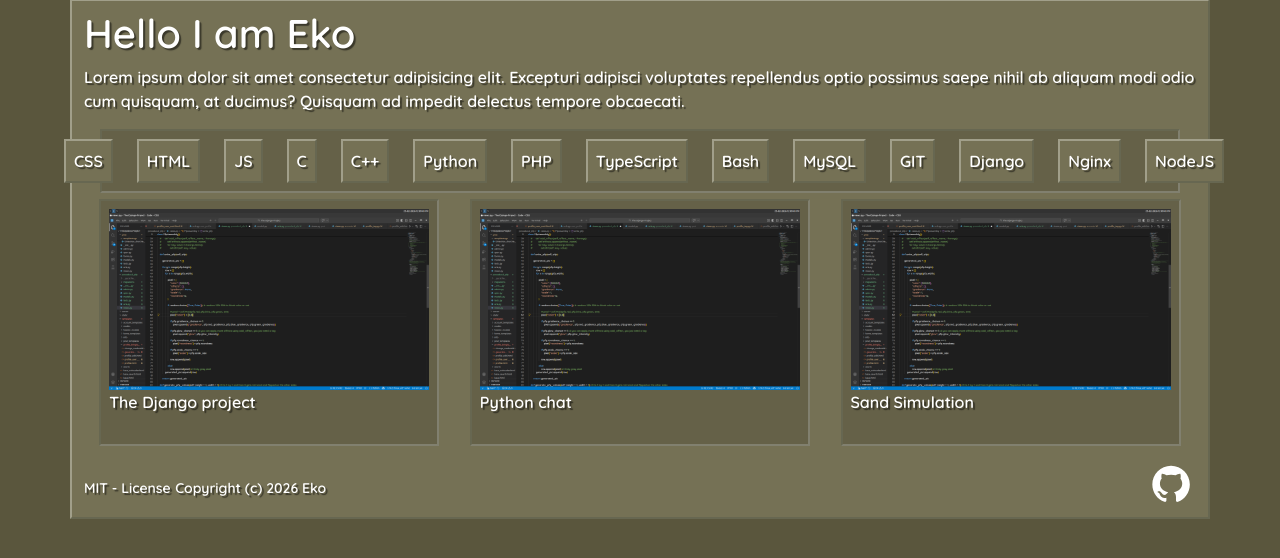
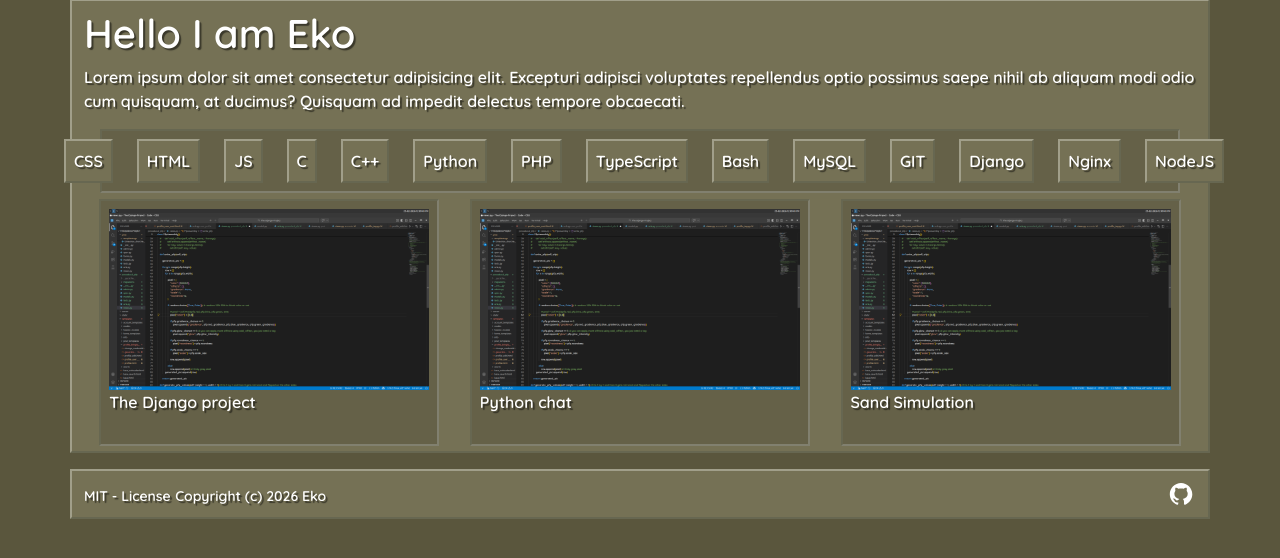
Before and after one commit to zekaekop/Portfolio, a Django app: page / in a window 1280 px wide. Shown: the part 103-661 px from the top of the page. Run offline with Django 5.2, Linux system fonts and the light colour scheme; data comes from the database, SQL or seed files in the repository; some libraries are stand-ins or nearby versions.

Commit message:
separated the footer and make it be included with its own html file

```diff
--- /dev/null
+++ b/templates/footer.html
@@ -0,0 +1,16 @@
+{% load static %}
+
+<div class="container box mt-3">
+    <footer>
+        <div class="d-flex justify-content-between">
+
+            <div class="mt-1 text-white">
+                <small>MIT - License</small>
+                <small>Copyright (c) 2026 Eko</small>
+            </div>
+
+            <!-- Add a different logo or something -->
+            <img class="ms-auto" style="max-width: 30px;" src="{% static '/img/brands/GitHub_Invertocat_White_Clearspace.svg'%}" alt="Github Icon">
+        </div>
+    </footer>
+</div>
--- a/templates/home/home.html
+++ b/templates/home/home.html
@@ -56,19 +56,8 @@
         </div>
     {% endif %}
 
+</div>
 
+{% include 'footer.html' %}
 
-    <footer class="mt-3">
-        <div class="d-flex justify-content-between">
-
-            <div class="mt-3">
-                <small>MIT - License</small>
-                <small>Copyright (c) 2026 Eko</small>
-            </div>
-
-            <img class="ms-auto" style="max-width: 50px;" src="{% static '/img/brands/GitHub_Invertocat_White_Clearspace.svg'%}" alt="Github Icon">
-        </div>
-    </footer>
-
-</div>
 {% endblock %}
```
Also changed, not shown: templates/feedback/feedback_form.html (+2 -11 lines).
